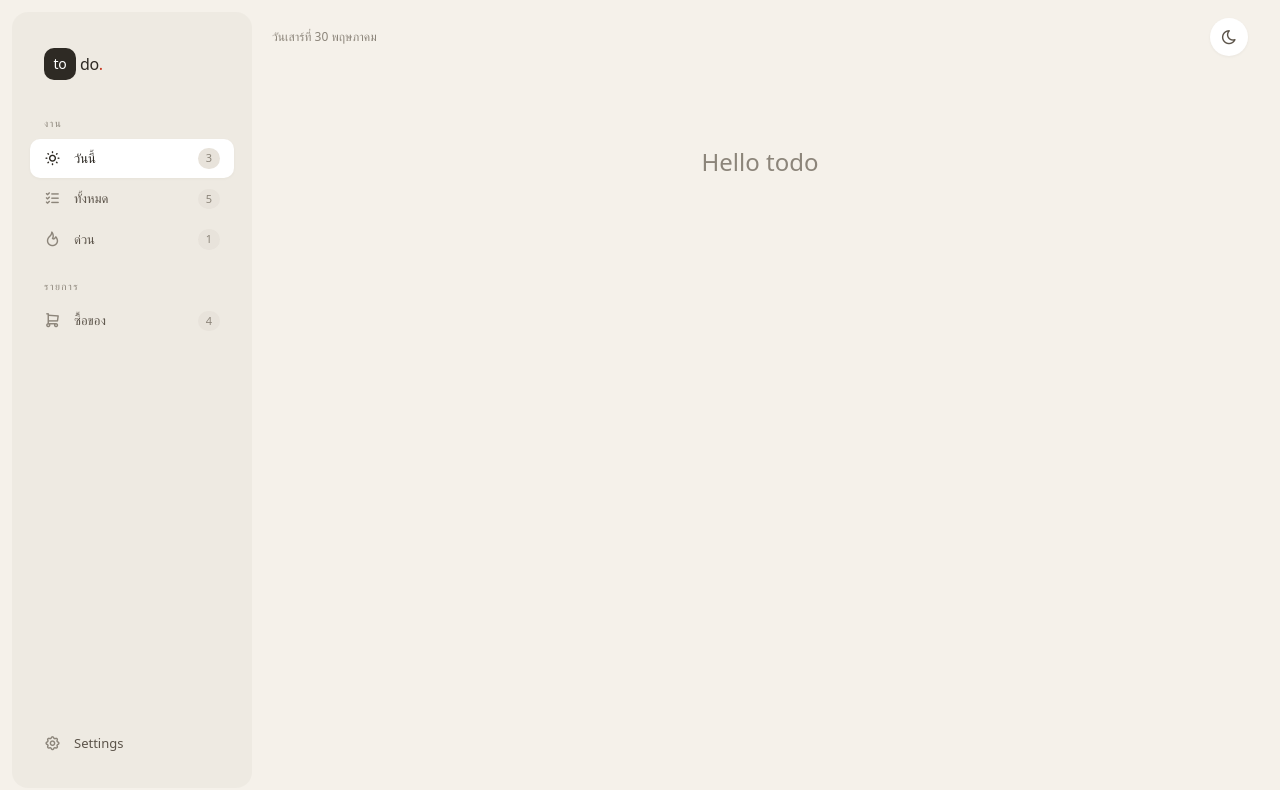
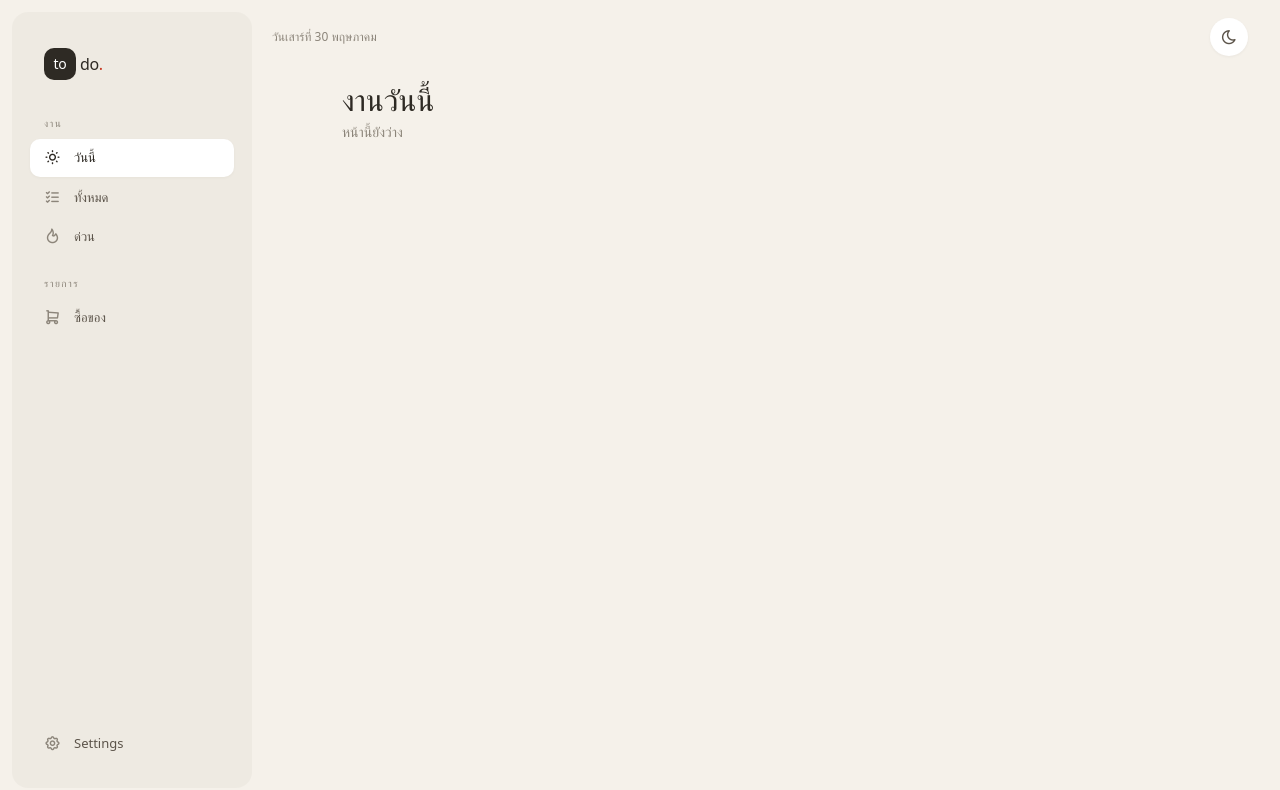
Before and after one commit to RatreeOchn/react-todo-app, a React (Vite) app: page / in a window 1280 px wide. Shown: the top 790 px of the page. Built offline with nearby package versions, Linux system fonts and the light colour scheme; a web font is replaced by a local one.

Commit message:
feat(routing): wire navigation through Zustand store

```diff
--- a/package.json
+++ b/package.json
@@ -13,7 +13,8 @@
     "@tailwindcss/vite": "^4.3.0",
     "react": "^19.2.6",
     "react-dom": "^19.2.6",
-    "tailwindcss": "^4.3.0"
+    "tailwindcss": "^4.3.0",
+    "zustand": "^5.0.14"
   },
   "devDependencies": {
     "@eslint/js": "^10.0.1",
--- a/src/App.tsx
+++ b/src/App.tsx
@@ -2,8 +2,10 @@ import { useState } from 'react';
 import Sidebar from '@/components/Layout/Sidebar';
 import Topbar from '@/components/Layout/Topbar';
 import MobileNav from '@/components/Layout/MobileNav';
-
-type Page = 'today' | 'all' | 'urgent' | 'shopping' | 'settings';
+import TasksPage from '@/pages/TasksPage';
+import ShoppingPage from '@/pages/ShoppingPage';
+import SettingsPage from '@/pages/SettingsPage';
+import { useAppStore } from '@/store/useAppStore';
 
 const THEME_CYCLE: string[] = ['warm', 'paper', 'ink'];
 const THEME_ICON: Record<string, string> = {
@@ -12,16 +14,8 @@ const THEME_ICON: Record<string, string> = {
   ink: 'ti-sun',
 };
 
-const CRUMB_LABEL: Record<Page, string> = {
-  today: new Date().toLocaleDateString('th-TH', { weekday: 'long', day: 'numeric', month: 'long' }),
-  all: 'งานทั้งหมด',
-  urgent: 'งานด่วน',
-  shopping: 'รายการซื้อของ',
-  settings: 'Settings',
-};
-
 export default function App() {
-  const [page, setPage] = useState<Page>('today');
+  const currentPage = useAppStore((s) => s.currentPage);
   const [theme, setTheme] = useState('warm');
 
   function cycleTheme() {
@@ -30,29 +24,35 @@ export default function App() {
     document.documentElement.setAttribute('data-theme', next);
   }
 
-  const counts = { today: 3, all: 5, urgent: 1, shop: 4 };
+  function renderPage() {
+    switch (currentPage) {
+      case 'shopping':
+        return <ShoppingPage />;
+      case 'settings':
+        return <SettingsPage />;
+      case 'today':
+      case 'all':
+      case 'urgent':
+      default:
+        return <TasksPage />;
+    }
+  }
 
   return (
     <div className="grid grid-cols-[240px_1fr] min-h-screen max-[880px]:grid-cols-[1fr] bg-(--bg) text-(--ink)">
       <div className="max-[880px]:hidden">
-        <Sidebar activePage={page} onNavigate={setPage} counts={counts} />
+        <Sidebar />
       </div>
 
       <main className="flex flex-col min-h-screen">
-        <Topbar
-          crumb={CRUMB_LABEL[page]}
-          onToggleTheme={cycleTheme}
-          themeIcon={THEME_ICON[theme]}
-        />
+        <Topbar onToggleTheme={cycleTheme} themeIcon={THEME_ICON[theme]} />
 
         <div className="hidden max-[880px]:block">
-          <MobileNav activePage={page} onNavigate={setPage} />
+          <MobileNav />
         </div>
 
         <div className="px-8 pb-20 pt-2 max-w-225 w-full mx-auto max-[880px]:px-4">
-          <p className="text-2xl font-medium text-(--ink-3) mt-16 text-center select-none">
-            Hello todo
-          </p>
+          {renderPage()}
         </div>
       </main>
     </div>
--- a/src/components/Layout/MobileNav.tsx
+++ b/src/components/Layout/MobileNav.tsx
@@ -1,11 +1,6 @@
-type Page = 'today' | 'all' | 'urgent' | 'shopping' | 'settings';
+import { useAppStore, type PageId } from '@/store/useAppStore';
 
-interface MobileNavProps {
-  activePage: Page;
-  onNavigate: (page: Page) => void;
-}
-
-const ITEMS: { page: Page; icon: string; label: string }[] = [
+const ITEMS: { page: PageId; icon: string; label: string }[] = [
   { page: 'today', icon: 'ti-sun', label: 'วันนี้' },
   { page: 'all', icon: 'ti-list-check', label: 'ทั้งหมด' },
   { page: 'urgent', icon: 'ti-flame', label: 'ด่วน' },
@@ -13,7 +8,10 @@ const ITEMS: { page: Page; icon: string; label: string }[] = [
   { page: 'settings', icon: 'ti-settings', label: 'Settings' },
 ];
 
-export default function MobileNav({ activePage, onNavigate }: MobileNavProps) {
+export default function MobileNav() {
+  const activePage = useAppStore((s) => s.currentPage);
+  const onNavigate = useAppStore((s) => s.setCurrentPage);
+
   return (
     <nav className="flex items-center gap-1 overflow-x-auto px-4 py-2 border-b border-(--line) bg-(--bg)">
       {ITEMS.map(({ page, icon, label }) => (
--- a/src/components/Layout/Sidebar.tsx
+++ b/src/components/Layout/Sidebar.tsx
@@ -1,30 +1,25 @@
-type Page = 'today' | 'all' | 'urgent' | 'shopping' | 'settings';
-
-interface SidebarProps {
-  activePage: Page;
-  onNavigate: (page: Page) => void;
-  counts: { today: number; all: number; urgent: number; shop: number };
-}
+import { useAppStore, type PageId } from '@/store/useAppStore';
 
 const NAV_ITEMS: {
-  page: Page;
+  page: PageId;
   icon: string;
   label: string;
-  countKey?: keyof SidebarProps['counts'];
 }[] = [
-  { page: 'today', icon: 'ti-sun', label: 'วันนี้', countKey: 'today' },
-  { page: 'all', icon: 'ti-list-check', label: 'ทั้งหมด', countKey: 'all' },
-  { page: 'urgent', icon: 'ti-flame', label: 'ด่วน', countKey: 'urgent' },
+  { page: 'today', icon: 'ti-sun', label: 'วันนี้' },
+  { page: 'all', icon: 'ti-list-check', label: 'ทั้งหมด' },
+  { page: 'urgent', icon: 'ti-flame', label: 'ด่วน' },
 ];
 
 const LIST_ITEMS: {
-  page: Page;
+  page: PageId;
   icon: string;
   label: string;
-  countKey?: keyof SidebarProps['counts'];
-}[] = [{ page: 'shopping', icon: 'ti-shopping-cart', label: 'ซื้อของ', countKey: 'shop' }];
+}[] = [{ page: 'shopping', icon: 'ti-shopping-cart', label: 'ซื้อของ' }];
 
-export default function Sidebar({ activePage, onNavigate, counts }: SidebarProps) {
+export default function Sidebar() {
+  const activePage = useAppStore((s) => s.currentPage);
+  const onNavigate = useAppStore((s) => s.setCurrentPage);
+
   return (
     <aside className="w-60 h-[calc(100vh-24px)] sticky top-0 flex flex-col gap-1 px-4.5 py-6 overflow-y-auto bg-(--surface-2)/50 rounded-2xl m-3">
       <div className="flex items-center gap-1 px-3.5 pb-4.5 pt-3">
@@ -40,12 +35,11 @@ export default function Sidebar({ activePage, onNavigate, counts }: SidebarProps
         <p className="text-[10px] text-(--ink-3) uppercase tracking-[0.14em] font-medium px-3.5 pb-2">
           งาน
         </p>
-        {NAV_ITEMS.map(({ page, icon, label, countKey }) => (
+        {NAV_ITEMS.map(({ page, icon, label }) => (
           <NavItem
             key={page}
             icon={icon}
             label={label}
-            count={countKey ? counts[countKey] : undefined}
             active={activePage === page}
             onClick={() => onNavigate(page)}
           />
@@ -56,12 +50,11 @@ export default function Sidebar({ activePage, onNavigate, counts }: SidebarProps
         <p className="text-[10px] text-(--ink-3) uppercase tracking-[0.14em] font-medium px-3.5 pb-2">
           รายการ
         </p>
-        {LIST_ITEMS.map(({ page, icon, label, countKey }) => (
+        {LIST_ITEMS.map(({ page, icon, label }) => (
           <NavItem
             key={page}
             icon={icon}
             label={label}
-            count={countKey ? counts[countKey] : undefined}
             active={activePage === page}
             onClick={() => onNavigate(page)}
           />
@@ -103,9 +96,7 @@ function NavItem({
           : 'text-(--ink-2) hover:bg-(--surface-2) hover:text-(--ink)',
       ].join(' ')}
     >
-      <i
-        className={`ti ${icon} text-[17px] w-4.5 ${active ? 'text-(--ink)' : 'text-(--ink-3)'}`}
-      />
+      <i className={`ti ${icon} text-[17px] w-4.5 ${active ? 'text-(--ink)' : 'text-(--ink-3)'}`} />
       {label}
       {count !== undefined && (
         <span className="ml-auto text-[11px] text-(--ink-3) bg-(--surface-2) px-2 py-0.5 rounded-full min-w-5.5 text-center tabular-nums">
--- a/src/components/Layout/Topbar.tsx
+++ b/src/components/Layout/Topbar.tsx
@@ -1,14 +1,26 @@
+import { useAppStore } from '@/store/useAppStore';
+
 interface TopbarProps {
-  crumb: string;
   onToggleTheme?: () => void;
   themeIcon?: string;
 }
 
-export default function Topbar({
-  crumb,
-  onToggleTheme,
-  themeIcon = 'ti-moon',
-}: TopbarProps) {
+const CRUMB_LABEL: Record<string, string> = {
+  today: new Date().toLocaleDateString('th-TH', {
+    weekday: 'long',
+    day: 'numeric',
+    month: 'long',
+  }),
+  all: 'งานทั้งหมด',
+  urgent: 'งานด่วน',
+  shopping: 'รายการซื้อของ',
+  settings: 'Settings',
+};
+
+export default function Topbar({ onToggleTheme, themeIcon = 'ti-moon' }: TopbarProps) {
+  const currentPage = useAppStore((s) => s.currentPage);
+  const crumb = CRUMB_LABEL[currentPage];
+
   return (
     <div className="sticky top-0 z-50 flex items-center gap-4 px-8 py-4.5">
       <span className="text-xs text-(--ink-3)">{crumb}</span>
--- /dev/null
+++ b/src/pages/SettingsPage.tsx
@@ -0,0 +1,8 @@
+export default function SettingsPage() {
+  return (
+    <div>
+      <h1 className="text-3xl font-medium text-ink mb-1">Settings</h1>
+      <p className="text-sm text-ink-3">หน้านี้ยังว่าง</p>
+    </div>
+  );
+}
--- /dev/null
+++ b/src/pages/ShoppingPage.tsx
@@ -0,0 +1,8 @@
+export default function ShoppingPage() {
+  return (
+    <div>
+      <h1 className="text-3xl font-medium text-ink mb-1">รายการซื้อของ</h1>
+      <p className="text-sm text-ink-3">หน้านี้ยังว่าง</p>
+    </div>
+  );
+}
--- /dev/null
+++ b/src/pages/TasksPage.tsx
@@ -0,0 +1,18 @@
+import { useAppStore } from '@/store/useAppStore';
+
+export default function TasksPage() {
+  const currentPage = useAppStore((s) => s.currentPage);
+
+  const titles: Record<string, string> = {
+    today: 'งานวันนี้',
+    all: 'งานทั้งหมด',
+    urgent: 'งานด่วน',
+  };
+
+  return (
+    <div>
+      <h1 className="text-3xl font-medium text-ink mb-1">{titles[currentPage] || 'งาน'}</h1>
+      <p className="text-sm text-ink-3">หน้านี้ยังว่าง</p>
+    </div>
+  );
+}
--- /dev/null
+++ b/src/store/useAppStore.ts
@@ -0,0 +1,13 @@
+import { create } from 'zustand';
+
+export type PageId = 'today' | 'all' | 'urgent' | 'shopping' | 'settings';
+
+interface AppState {
+  currentPage: PageId;
+  setCurrentPage: (page: PageId) => void;
+}
+
+export const useAppStore = create<AppState>((set) => ({
+  currentPage: 'today',
+  setCurrentPage: (page) => set({ currentPage: page }),
+}));
```
Also changed, not shown: 1 other file (tests, documents, lock files or other folders).
